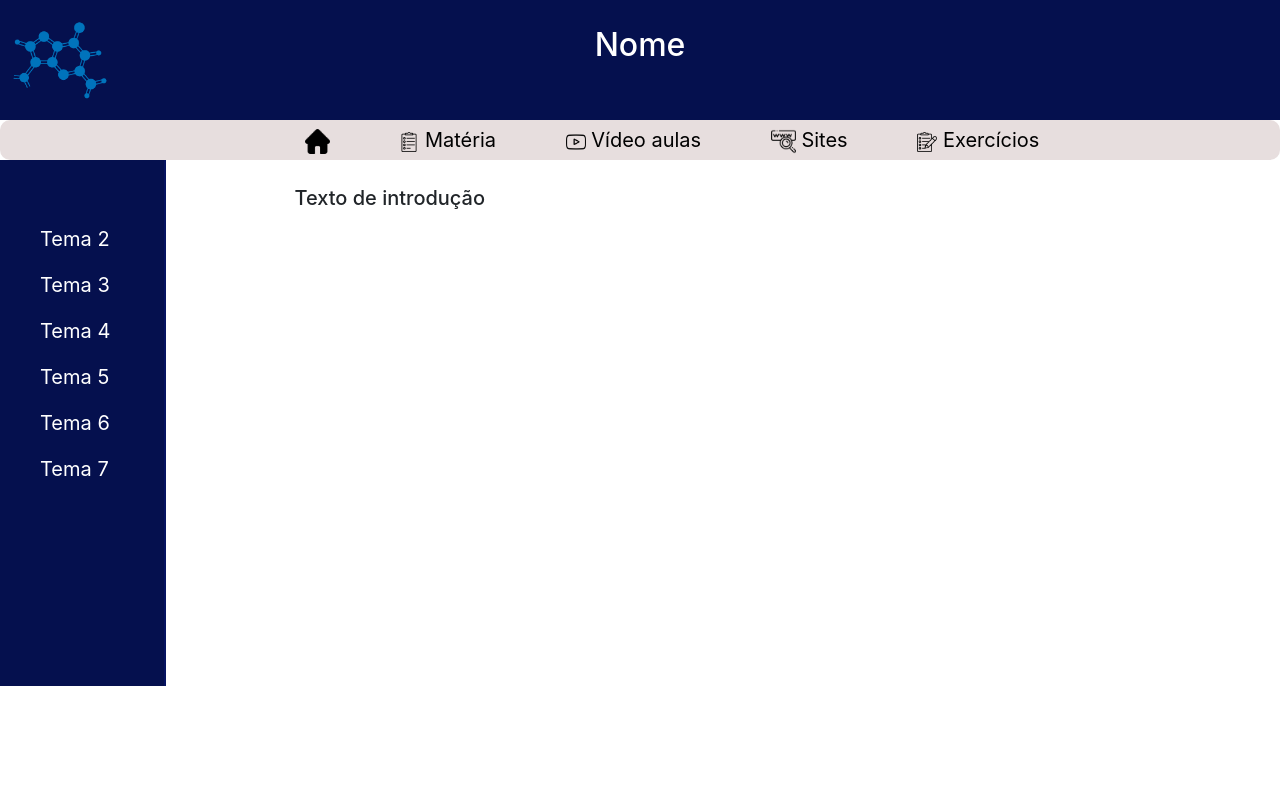
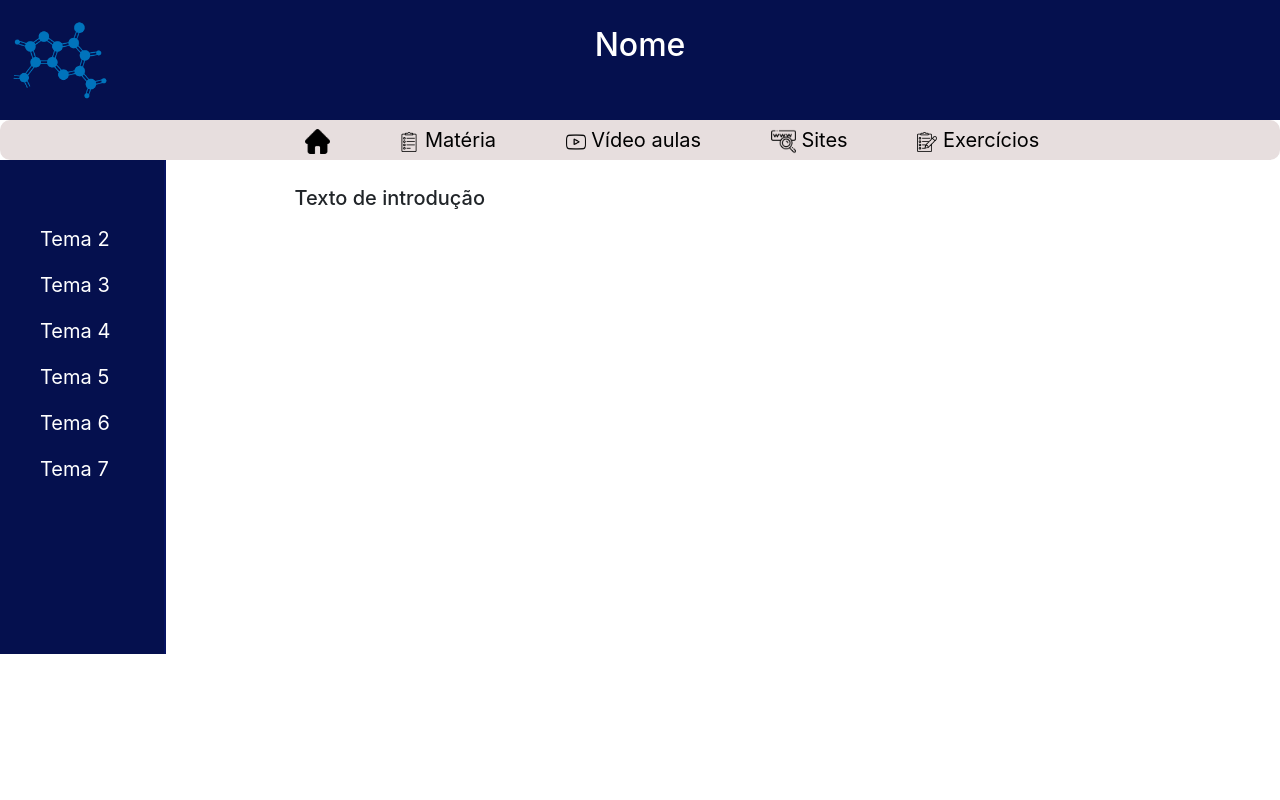
Before and after one commit to AmandaCP03/IC, a PHP site: page /index.php in a window 1280 px wide. Run offline with PHP 8.4, Linux system fonts and the light colour scheme.

Commit message:
Terceira versão

```diff
--- a/prototipo/css.css
+++ b/prototipo/css.css
@@ -11,7 +11,7 @@ header{
 }
 .tema{
     padding-top: 5%;
-    padding-bottom: 14.5%;
+    padding-bottom: 12%;
     width: 13%;
     font-size: 16px;
     border-right:2px solid rgb(6, 19, 97);
```
